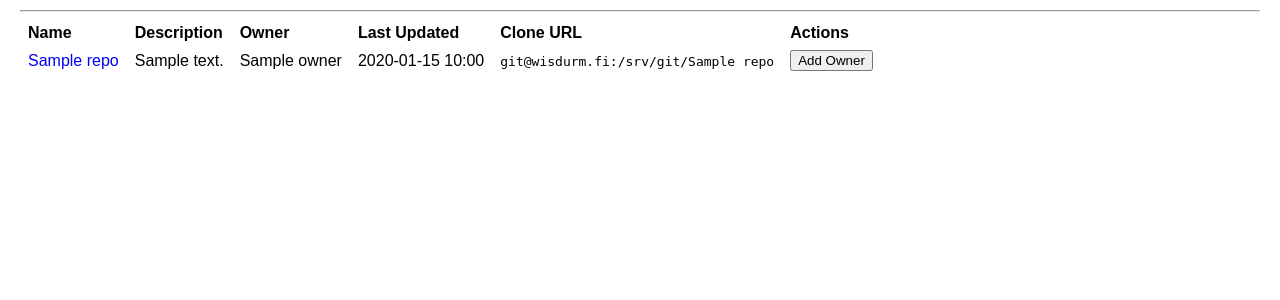
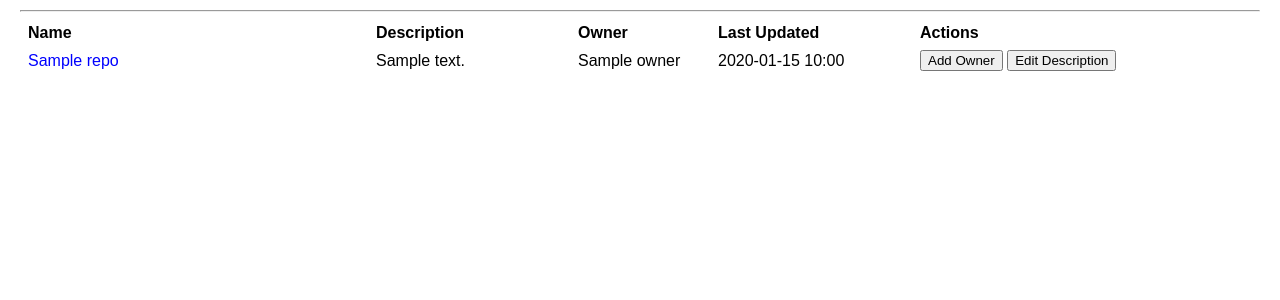
Before and after one commit to LukaHietala/git-webview, a Flask app: template templates/index.html in a window 1280 px wide. Shown: the part 66-366 px from the top of the page. Run offline with Flask 3, Linux system fonts and the light colour scheme; the visitor is signed in with stand-in values (Sample User, id 1); tables that the repository leaves empty hold one stand-in row (values such as "Sample post"); the template is opened without the code that fills it: most values are stand-ins (such as "Sample title", 1, 10 or a date in 2020); parts of the project's set-up code (start-up, migrations or seed data) failed here and were passed over.

Commit message:
add ability to edit desc, style improvements

```diff
--- a/app.py
+++ b/app.py
@@ -1,7 +1,7 @@
 import os
 from flask import Flask, render_template, request, redirect, url_for, flash, session, send_file
 from functools import wraps
-from util import get_readme, get_repos, get_commits, get_commit, get_refs, get_tree, get_blob, create_bare_repo, search_commits, search_files, search_code
+from util import get_readme, get_repos, get_commits, get_commit, get_refs, get_tree, get_blob, create_bare_repo, set_repo_description, search_commits, search_files, search_code
 from pathlib import Path
 from datetime import datetime
 from db import init_db, verify_user, get_repo_info, set_repo_owner, get_all_users
@@ -326,5 +326,13 @@ def logout():
 def inject_clone_url():
     return {'ssh_base_url': "git@wisdurm.fi:/srv/git"}
 
+@app.route('/edit_description/<repo_name>', methods=['POST'])
+@login_required
+def edit_description(repo_name):
+    description = request.form.get('description', '')
+    repo_path = repoRoot / repo_name
+    set_repo_description(str(repo_path), description)
+    return redirect(url_for('index'))
+
 if __name__ == "__main__":
     app.run()
--- a/templates/index.html
+++ b/templates/index.html
@@ -18,14 +18,14 @@
     <hr>
 
     {% if repos %}
-    <table>
+    <!--TODO: make own styles-->
+    <table class="commits-table">
         <thead>
             <tr>
-                <td>Name</td>
-                <td>Description</td>
-                <td>Owner</td>
-                <td>Last Updated</td>
-                <td>Clone URL</td>
+                <td class="message-col">Name</td>
+                <td class="author-col">Description</td>
+                <td class="age-col">Owner</td>
+                <td class="changes-col">Last Updated</td>
                 {% if session.username %}
                 <td>Actions</td>
                 {% endif %}
@@ -34,11 +34,10 @@
         <tbody>
             {% for repo in repos %}
             <tr>
-                <td><a href="/{{ repo.name }}/">{{ repo.name }}</a></td>
-                <td>{{ repo.description }}</td>
-                <td>{{ repo.owner if repo.owner else '-' }}</td>
-                <td>{{ repo.last_updated | datetime if repo.last_updated else '-' }}</td>
-                <td><code>{{ ssh_base_url }}/{{ repo.name }}</code></td>
+                <td class="message-col"><a href="/{{ repo.name }}/">{{ repo.name }}</a></td>
+                <td class="author-col">{{ repo.description }}</td>
+                <td class="age-col">{{ repo.owner if repo.owner else '-' }}</td>
+                <td class="changes-col">{{ repo.last_updated | datetime if repo.last_updated else '-' }}</td>
                 {% if session.username %}
                 <td>
                     <form method="POST" action="/add_owner/{{ repo.name }}" style="display:inline;">
@@ -48,6 +47,11 @@
                                 <option value="{{ user }}">{{ user }}</option>
                             {% endfor %}
                         </select>
+                        <button type="submit" style="display:none;">Save</button>
+                    </form>
+                    <form method="POST" action="/edit_description/{{ repo.name }}" style="display:inline;">
+                        <button type="button" onclick="showDescriptionInput(this)">Edit Description</button>
+                        <input type="text" name="description" value="{{ repo.description }}" style="display:none;" placeholder="Enter description">
                         <button type="submit" style="display:none;">Save</button>
                     </form>
                 </td>
@@ -71,5 +75,15 @@
         saveButton.style = 'display:inline;';
         select.focus();
     }
+
+    function showDescriptionInput(button) {
+        const form = button.closest('form');
+        button.style = 'display:none;';
+        const input = form.querySelector('input[name="description"]');
+        const saveButton = form.querySelector('button[type="submit"]');
+        input.style = 'display:inline;';
+        saveButton.style = 'display:inline;';
+        input.focus();
+    }
 </script>
 </html>
```
Also changed, not shown: util.py (+10 -1 lines), 2 other files.
